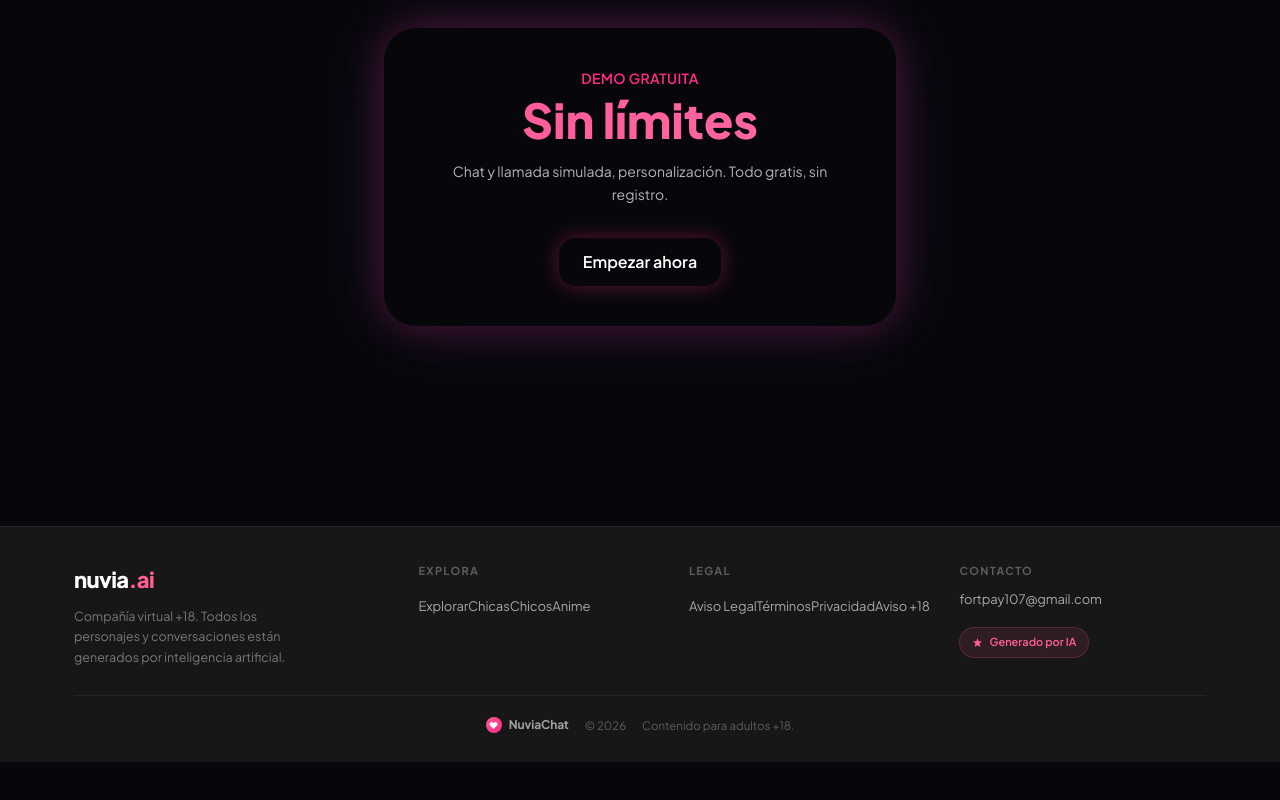
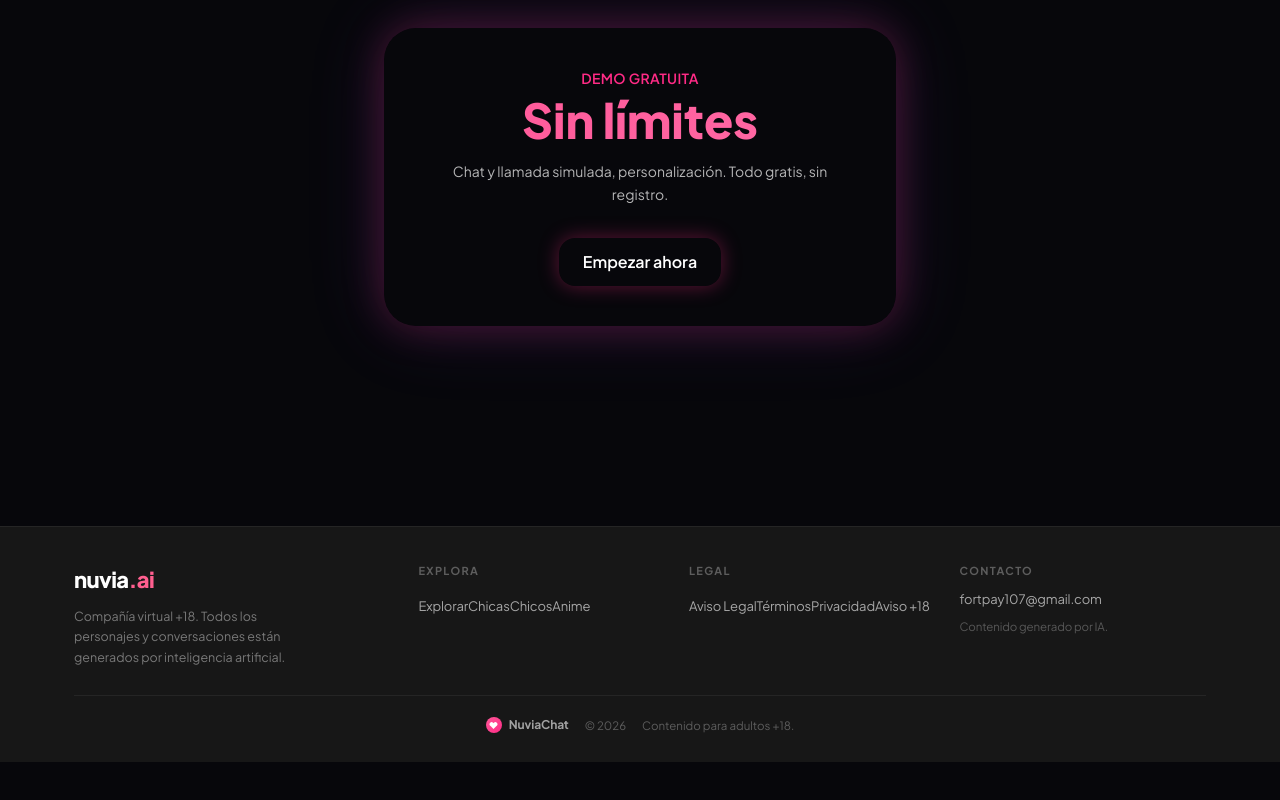
Before and after one commit to 3737631/luciaia, a Next.js app: page /luciaia/info in a window 1280 px wide. Shown: the part 1263-2063 px from the top of the page. Built offline with nearby package versions, Linux system fonts and the light colour scheme.

Commit message:
design: texto 'contenido generado por IA' discreto en el footer

```diff
--- a/src/components/Footer.tsx
+++ b/src/components/Footer.tsx
@@ -84,22 +84,13 @@ export default function Footer() {
             </a>
             <div
               style={{
-                marginTop: 14,
-                display: "inline-flex",
-                alignItems: "center",
-                gap: 6,
-                padding: "6px 12px",
-                borderRadius: 999,
-                background: "rgba(255,87,152,0.10)",
-                border: "1px solid rgba(255,87,152,0.20)",
-                fontSize: 11,
-                fontWeight: 600,
-                color: "#ff5f8f",
-                whiteSpace: "nowrap",
+                marginTop: 12,
+                fontSize: 11.5,
+                color: "rgba(255,255,255,0.28)",
+                letterSpacing: "-0.01em",
               }}
             >
-              <svg viewBox="0 0 24 24" style={{ width: 11, height: 11, fill: "currentColor" }}><path d="M12 2l2.4 7.2L22 9.6l-5.6 4.8 1.6 7.6L12 18l-6 4 1.6-7.6L2 9.6l7.6-.4z" /></svg>
-              Generado por IA
+              Contenido generado por IA.
             </div>
           </div>
         </div>
```
